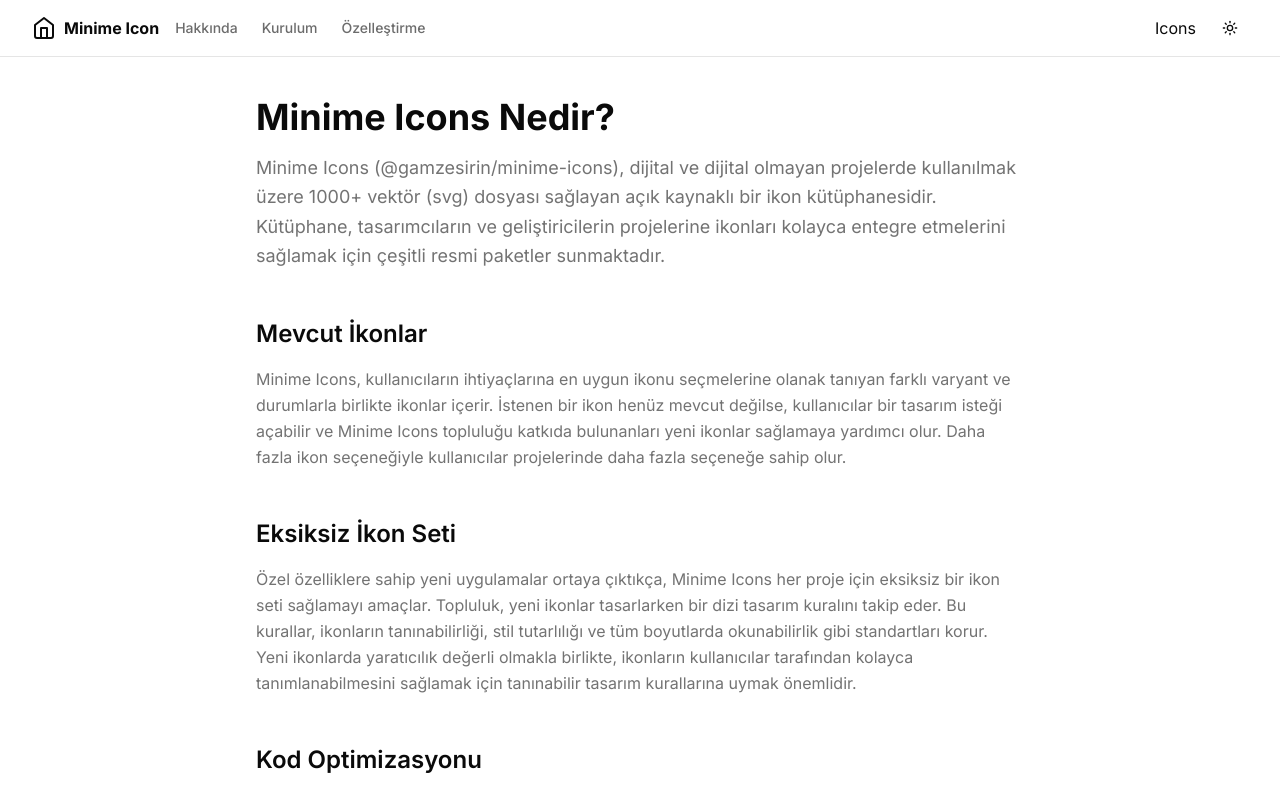
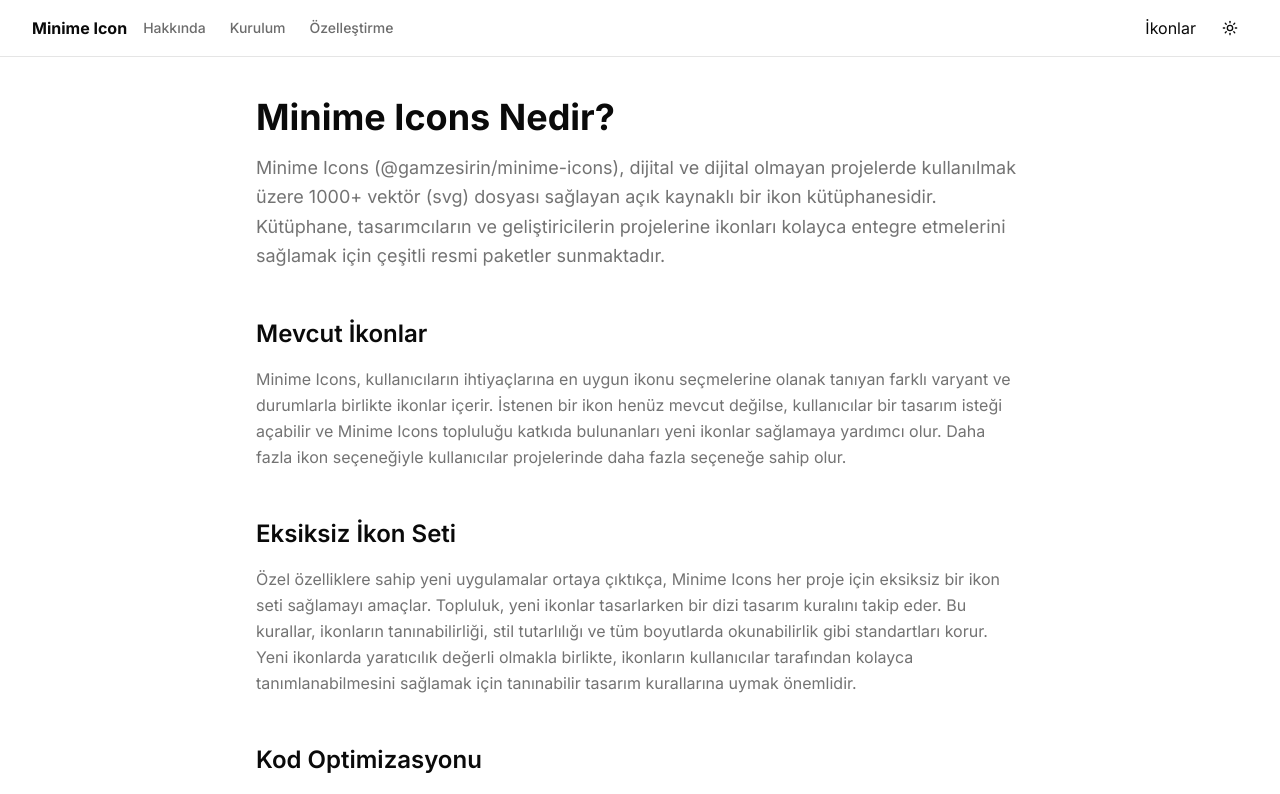
Before and after one commit to gamzesirin/minime-icons, a Next.js app: page /docs/about in a window 1280 px wide. Shown: the top 794 px of the page. Built offline with nearby package versions, Linux system fonts and the light colour scheme.

Commit message:
fix: reorder theme toggle icons for correct display

```diff
--- a/components/layout/header.tsx
+++ b/components/layout/header.tsx
@@ -2,7 +2,6 @@
 
 import Link from 'next/link'
 import { ThemeToggle } from '@/components/theme-toggle'
-import { HomeIcon } from '../icons/HomeIcon'
 
 interface HeaderProps {
 	showSearch?: boolean
@@ -14,7 +13,6 @@
 			<div className="container flex h-14 items-center justify-between">
 				<div className="flex items-center gap-4">
 					<Link href="/" className="flex items-center space-x-2">
-						<HomeIcon className="h-6 w-6" />
 						<span className="font-bold inline-block">Minime Icon</span>
 					</Link>
 					<nav className="flex items-center space-x-6 text-sm font-medium">
@@ -32,7 +30,7 @@
 
 				<div className="flex items-center gap-4">
 					<Link href="/icons" className="hover:text-primary">
-						Icons
+						İkonlar
 					</Link>
 					<ThemeToggle />
 				</div>
```
